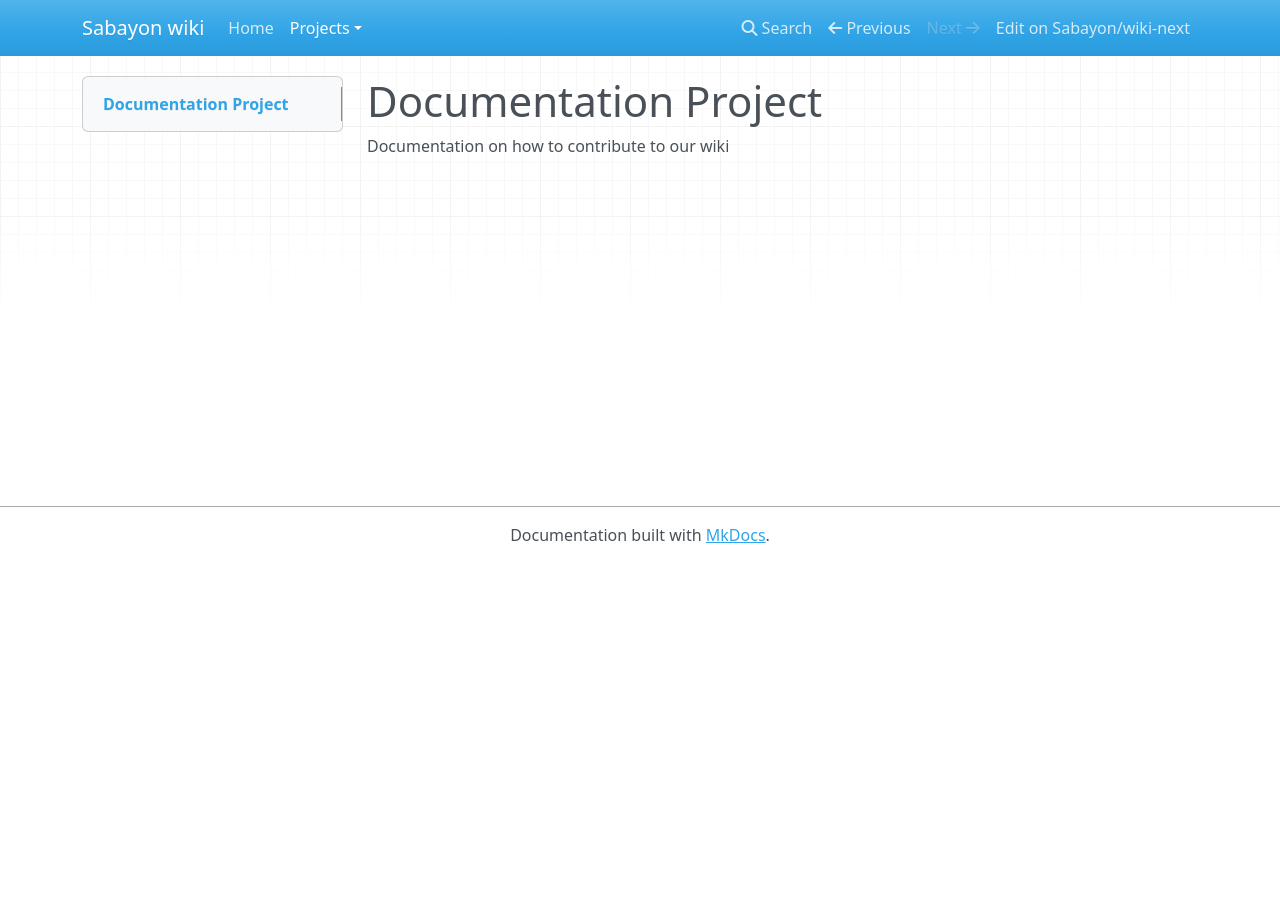
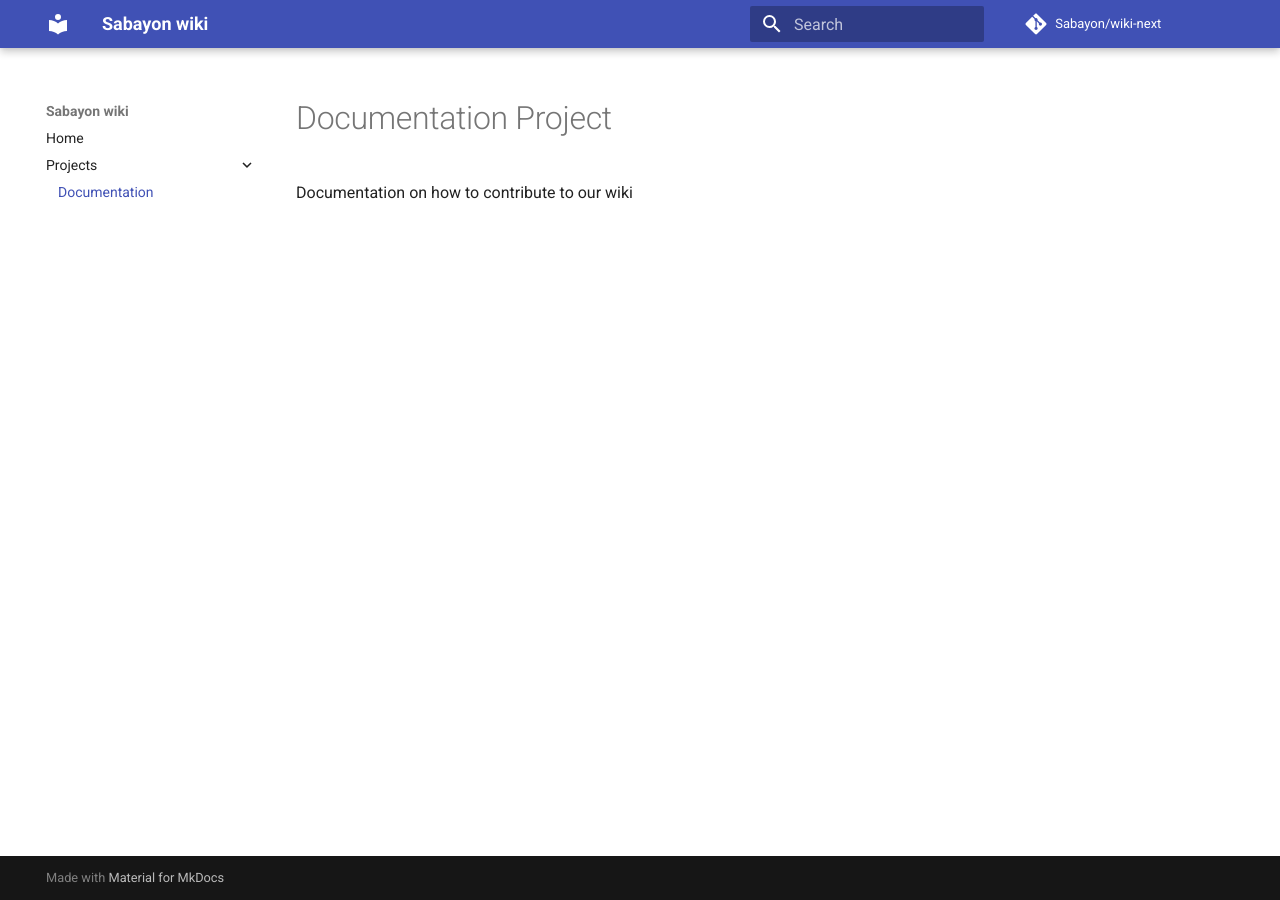
Before and after one commit to Sabayon/wiki-next, an MkDocs documentation site: the page built from docs/projects/documentation.md, in a window 1280 px wide. Built offline with MkDocs 1.6.1 and Material for MkDocs 9.7.7, drawn with Linux system fonts in a browser that asks for light colours; nearby versions of some CDN libraries; comment, search, counter and statistics services are not loaded; old or Windows-style settings are respelled for this version of MkDocs.

Commit message:
Switch to material theme

```diff
--- a/.travis.yml
+++ b/.travis.yml
@@ -1,6 +1,7 @@
 language: python
 install:
 - pip install mkdocs
+- pip install mkdocs-material
 script:
 - mkdocs build --verbose --clean --strict
 deploy:
--- a/mkdocs.yml
+++ b/mkdocs.yml
@@ -11,4 +11,4 @@ pages:
 - Projects:
     - Documentation: projects/documentation.md
 
-theme: 'mkdocs'
+theme: 'material'
```
